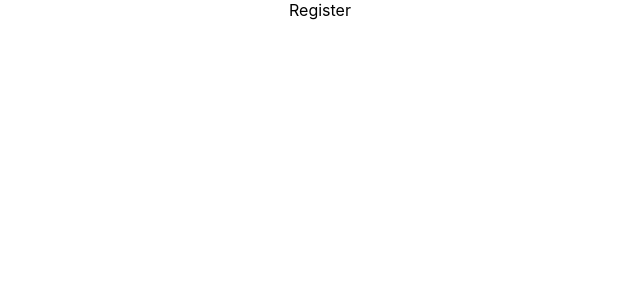
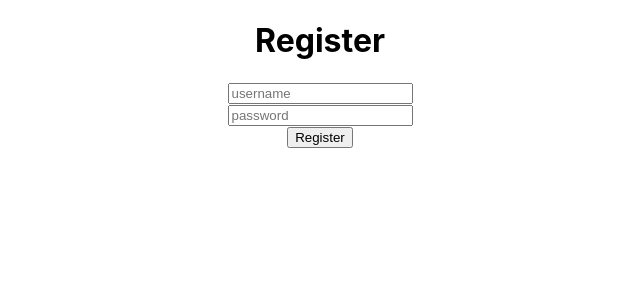
Before and after one commit to panosjapan7/todo-app-2, a React (Create React App) app: page /register in a window 1280 px wide. Shown: the top 300 px of the page, without its empty margins (320-960 px from the left). Built offline with nearby package versions, Linux system fonts and the light colour scheme.

Commit message:
Created register form

```diff
--- a/src/pages/Register.js
+++ b/src/pages/Register.js
@@ -1,9 +1,41 @@
-import React from 'react'
+import React, { useState } from 'react'
 import { useNavigate } from 'react-router-dom'
 
 export function Register() {
+    const [username, setUsername] = useState("");
+    const [password, setPassword] = useState("");
+    const register = (e) => {
+        e.preventDefault();
+        fetch(`http://localhost:4000/register`, {
+            method: "POST",
+            headers: {
+                "Content-Type": "application/json",
+            },
+            body: JSON.stringify({
+                username,
+                password,
+            })
+        })
+    };
+
   return (
-    <div>Register</div>
+    <div>
+        <h1>Register</h1>
+        <form onSubmit={register} >
+            <input
+                placeholder="username"
+                onChange={(e) => setUsername(e.target.value)}
+            />
+            <br/>
+            <input
+                placeholder="password"
+                onChange={(e) => setPassword(e.target.value)}
+                type="password"
+            />
+            <br/>
+            <button type="submit">Register</button>
+        </form>
+    </div>
   )
 }
 
--- a/src/pages/Welcome.js
+++ b/src/pages/Welcome.js
@@ -1,10 +1,11 @@
 import React from 'react'
-import { useNavigate } from 'react-router-dom'
+import { useNavigate, Link } from 'react-router-dom'
 
 export function Welcome() {
   return (
     <div>
         <h1>Welcome</h1>
+        <Link to="/register">Register</Link>
     </div>
   )
 }
```
